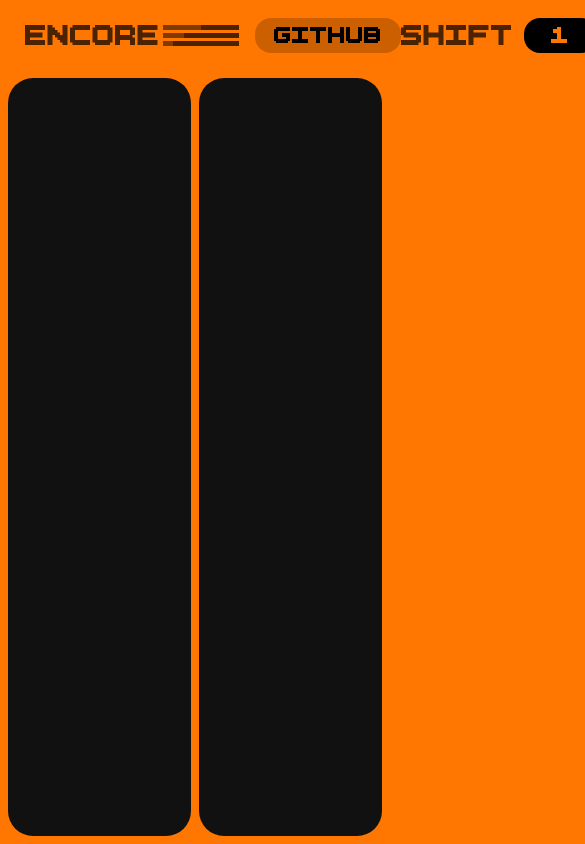
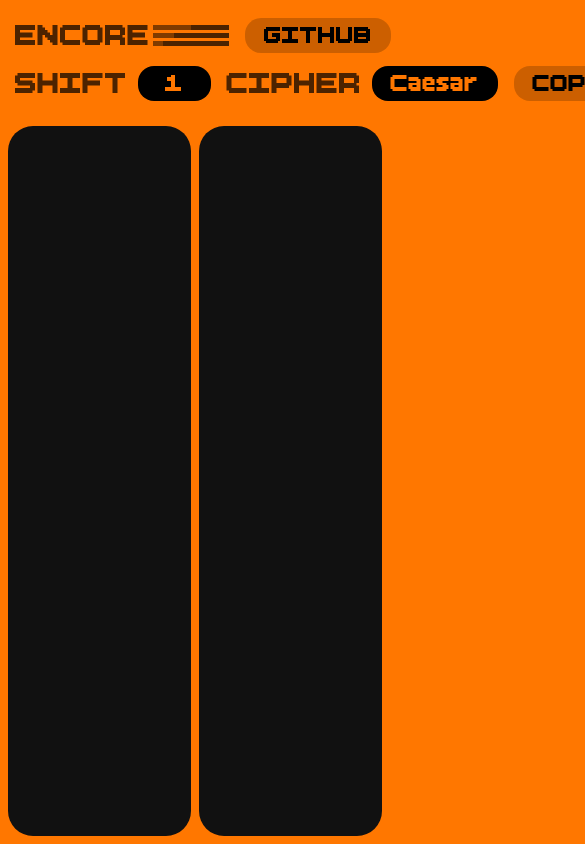
Before and after one commit to akshdzn/Encore, a Svelte app: page / in a window 390 px wide. Shown: the top 844 px of the page, 585 px wide, since content can reach past the window. Built offline with nearby package versions, Linux system fonts and the light colour scheme.

Commit message:
added mobile layout

```diff
--- a/src/app.css
+++ b/src/app.css
@@ -11,6 +11,7 @@
     --el1: rgba(0, 0, 0, 0.2);
     --text-fade: background: linear-gradient(180deg, #FFFFFF 0%, #FFFFFF 95%, rgba(255, 255, 255, 10%) 100%);
 }
+
 
 .text-f {
     color: rgba(0, 0, 0, 0.7);
@@ -35,8 +36,16 @@
 
 body {
     margin: 0;
+    background-color: var(--primary);
     height: 100vh;
-    background-color: var(--primary);
+    box-sizing: border-box;
+}
+
+main {
+    height: 100vh;
+    box-sizing: border-box;
+    display: flex;
+    flex-direction: column;
 }
 
 button {
@@ -83,7 +92,7 @@ input {
 .nav {
     box-sizing: border-box;
     width: 100%;
-    height: 70px;
+    height: fit-content;
     box-sizing: border-box;
     padding: 15px;
     display: flex;
@@ -94,7 +103,7 @@ input {
 .content {
     box-sizing: border-box;
     width: 100%;
-    height: calc(100vh - 70px);
+    height: 100%;
     display: flex;
     justify-self: center;
     align-items: center;
@@ -158,3 +167,24 @@ input {
 .text::-webkit-scrollbar {
     display: none;
 }
+
+@media screen and (max-width: 1064px) {
+    .nav {
+        flex-direction: column;
+        gap: 8px;
+    }
+
+    .titlebx {
+        width: 100%;
+        justify-content: space-between;
+    }
+
+    .toolbx {
+        width: 100%;
+        justify-content: space-between;
+    }
+
+    .titlebx {
+        margin-left: 0px;
+    }
+}
```
